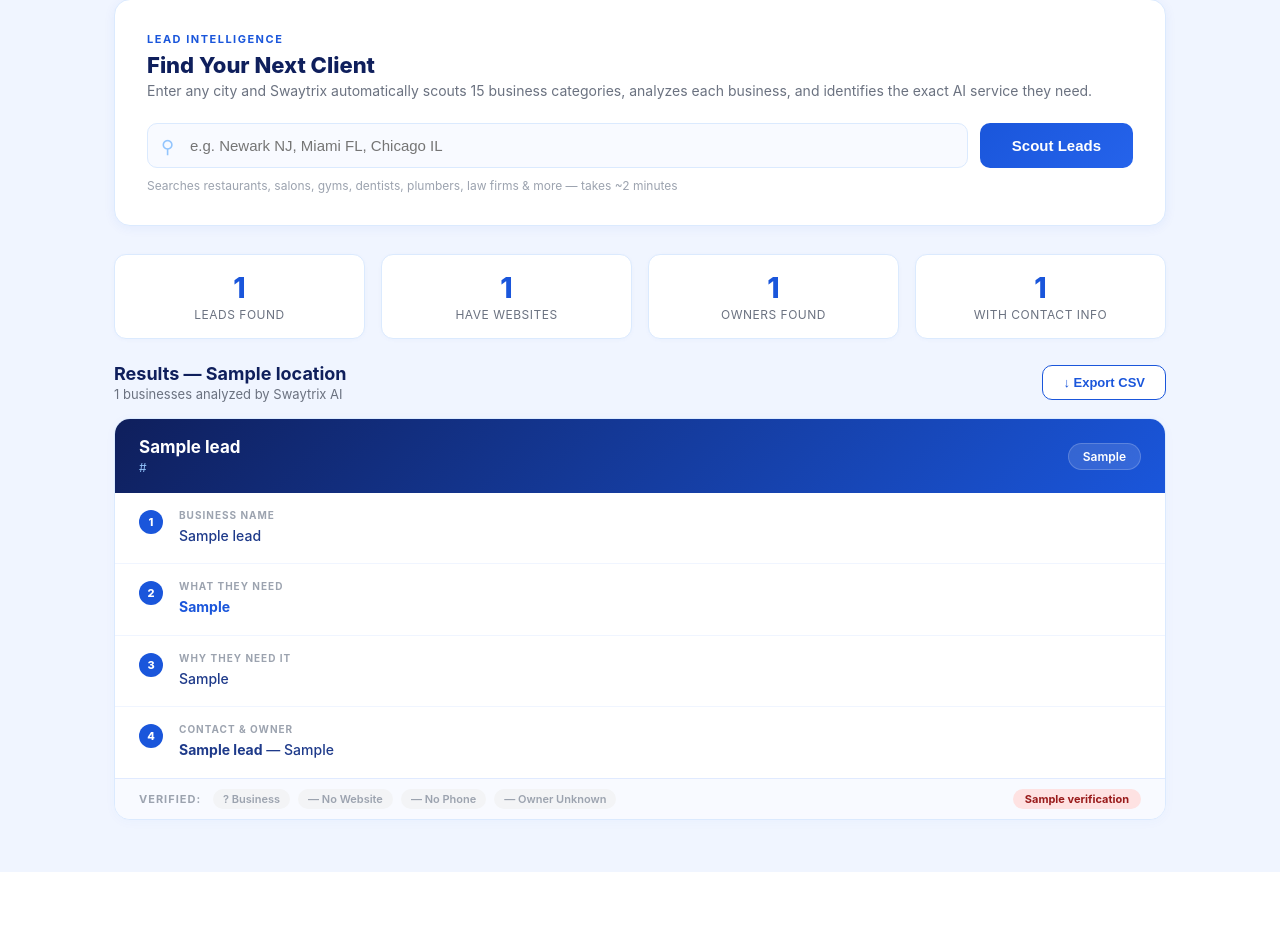
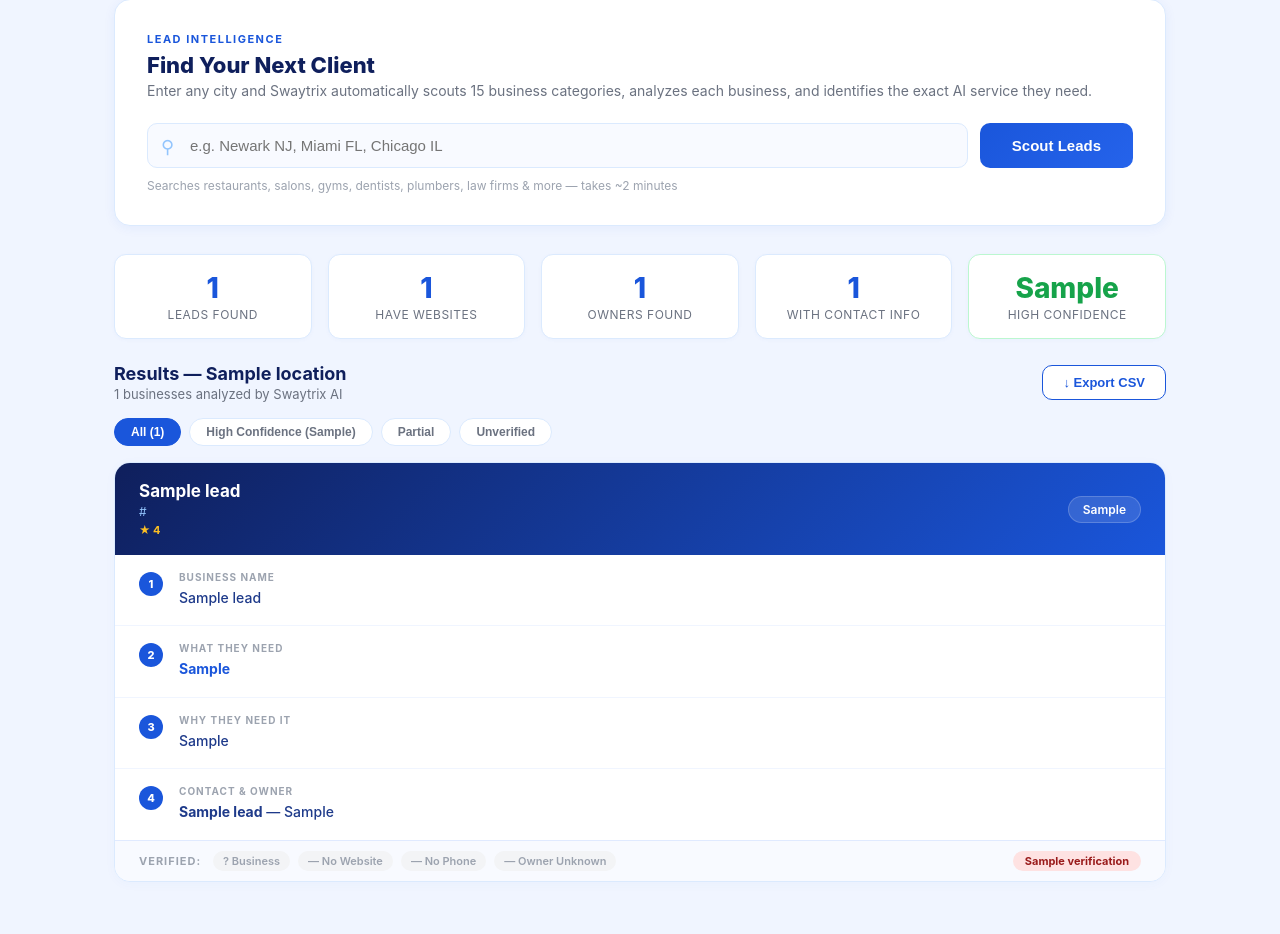
Before and after one commit to aibuilder-debug007/lead-scout, a FastAPI app: template templates/index.html in a window 1280 px wide. Shown: the part 97-1031 px from the top of the page. Before the commit the page ends 969 px from the top, so only its background shows below. Run offline with FastAPI, Linux system fonts and the light colour scheme; the template is opened without the code that fills it: most values are stand-ins (such as "Sample title", 1, 10 or a date in 2020).

Commit message:
Improve lead pipeline: caching, dedup, CSV fix, filter UI
- Prompt caching on Claude Sonnet calls (~30% cost reduction per search)
- Result cache: download reuses search results instead of re-running
- Deduplication: skip same business found across multiple categories
- Fix CSV export: now includes rating, confidence, and per-field verification
- Fix Claude response parsing: regex handles multiline WHY_THEY_NEED_IT
- Fix CSV filename sanitization (regex instead of single space replace)
- UI: High Confidence stat card, filter bar (All/High/Partial/Unverified)
- UI: Show Google rating on lead cards

Co-Authored-By: Claude Sonnet 4.6 <noreply@anthropic.com>

```diff
--- a/main.py
+++ b/main.py
@@ -25,6 +25,7 @@ APP_PASSWORD = os.environ.get("APP_PASSWORD", "leadscout123")
 claude = anthropic.Anthropic(api_key=ANTHROPIC_API_KEY)
 
 VALID_TOKENS: set[str] = set()
+RESULTS_CACHE: dict[str, dict] = {}  # session -> {location, leads}
 
 BLOCKED_DOMAINS = [
     "yelp.com", "yellowpages.com", "tripadvisor.com", "google.com", "facebook.com",
@@ -204,27 +205,34 @@ def analyze_lead(name: str, website: str, address: str, phone: str, rating: str,
     msg = claude.messages.create(
         model="claude-sonnet-4-6",
         max_tokens=500,
-        messages=[{"role": "user", "content": f"""You are an AI services sales analyst. Deeply analyze this local business and identify exactly what AI service would help them most.
-
-Business Name: {name}
+        extra_headers={"anthropic-beta": "prompt-caching-2024-07-31"},
+        system=[{
+            "type": "text",
+            "text": (
+                "You are an AI services sales analyst. Analyze local businesses and identify exactly what AI service would help them most.\n\n"
+                "Reply in EXACTLY this format:\n"
+                "WHAT_THEY_NEED: [specific AI service — e.g. 'AI chatbot for customer inquiries', 'automated review response system', 'AI appointment booking']\n"
+                "WHY_THEY_NEED_IT: [2-3 sentences — cite specific observed facts: missing features, low rating, no online booking, outdated site, no contact form, etc.]"
+            ),
+            "cache_control": {"type": "ephemeral"}
+        }],
+        messages=[{"role": "user", "content": f"""Business Name: {name}
 Address: {address}
 Phone: {phone}
 Google Rating: {rating or 'Not listed'}
 Website: {website if website else 'None found'}
-Website Content: {site_text[:4000] if site_text else ('(site exists but could not be scraped)' if website else 'N/A — no website')}
-
-Based on what you actually see on their website and their situation, reply in EXACTLY this format:
-WHAT_THEY_NEED: [specific AI service — be precise, e.g. "AI chatbot for customer inquiries and bookings", "automated review response system", "AI-powered appointment booking", "website + AI lead capture chatbot"]
-WHY_THEY_NEED_IT: [2-3 sentences — be specific and factual based on what you observed: missing features, low rating, no online booking, outdated site, no contact form, etc.]
-"""}]
+Website Content: {site_text[:4000] if site_text else ('(site exists but could not be scraped)' if website else 'N/A — no website')}"""}]
     )
     text = msg.content[0].text
     result = {"what_they_need": "", "why_they_need_it": ""}
-    for line in text.strip().split("\n"):
-        if line.startswith("WHAT_THEY_NEED:"):
-            result["what_they_need"] = line.replace("WHAT_THEY_NEED:", "").strip()
-        elif line.startswith("WHY_THEY_NEED_IT:"):
-            result["why_they_need_it"] = line.replace("WHY_THEY_NEED_IT:", "").strip()
+    what_match = re.search(r"WHAT_THEY_NEED:\s*(.+?)(?:\n|(?=WHY_THEY_NEED_IT:))", text, re.IGNORECASE)
+    why_match = re.search(r"WHY_THEY_NEED_IT:\s*(.+)", text, re.DOTALL | re.IGNORECASE)
+    if what_match:
+        result["what_they_need"] = what_match.group(1).strip()
+    if why_match:
+        result["why_they_need_it"] = why_match.group(1).strip()
+    if not result["what_they_need"] or not result["why_they_need_it"]:
+        logger.warning(f"Parse failure for {name!r}: {text[:150]}")
     return result
 
 
@@ -356,6 +364,7 @@ async def process_business(biz: dict, location: str) -> dict:
     lead = {
         "name": name,
         "url": website or "No website",
+        "rating": rating,
         "what_they_need": analysis["what_they_need"],
         "why_they_need_it": analysis["why_they_need_it"],
         "contact_info": " | ".join(contact_parts) if contact_parts else "Not found",
@@ -368,9 +377,13 @@ async def process_business(biz: dict, location: str) -> dict:
 
 async def scout_leads(location: str) -> list[dict]:
     all_leads = []
+    seen: set[str] = set()
     for biz_type in BUSINESS_TYPES:
         businesses = await places_search(biz_type, location)
-        tasks = [process_business(biz, location) for biz in businesses]
+        unique = [b for b in businesses if b["name"].lower().strip() not in seen]
+        for b in unique:
+            seen.add(b["name"].lower().strip())
+        tasks = [process_business(biz, location) for biz in unique]
         results = await asyncio.gather(*tasks)
         all_leads.extend(results)
     return all_leads
@@ -427,21 +440,46 @@ async def search(request: Request, location: str = Form(...), session: str | Non
     if not check_auth(session):
         return RedirectResponse(url="/login", status_code=303)
     leads = await scout_leads(location)
-    return templates.TemplateResponse("index.html", {"request": request, "leads": leads, "location": location})
+    RESULTS_CACHE[session] = {"location": location, "leads": leads}
+    high_confidence = sum(1 for l in leads if l.get("verification", {}).get("label") == "High Confidence")
+    return templates.TemplateResponse("index.html", {"request": request, "leads": leads, "location": location, "high_confidence": high_confidence})
 
 
 @app.post("/download")
 async def download(location: str = Form(...), session: str | None = Cookie(default=None)):
     if not check_auth(session):
         return RedirectResponse(url="/login", status_code=303)
-    leads = await scout_leads(location)
+    cached = RESULTS_CACHE.get(session)
+    if cached and cached.get("location") == location:
+        leads = cached["leads"]
+    else:
+        leads = await scout_leads(location)
     output = io.StringIO()
-    writer = csv.DictWriter(output, fieldnames=["name", "url", "what_they_need", "why_they_need_it", "contact_info", "owner_name"])
+    fieldnames = ["name", "url", "rating", "what_they_need", "why_they_need_it", "contact_info", "owner_name", "confidence", "website_verified", "phone_verified", "owner_verified", "business_verified"]
+    writer = csv.DictWriter(output, fieldnames=fieldnames)
     writer.writeheader()
-    writer.writerows(leads)
+    for lead in leads:
+        v = lead.get("verification", {})
+        checks = v.get("checks", {})
+        def bstr(val): return "Yes" if val is True else ("No" if val is False else "N/A")
+        writer.writerow({
+            "name": lead["name"],
+            "url": lead["url"],
+            "rating": lead.get("rating", ""),
+            "what_they_need": lead["what_they_need"],
+            "why_they_need_it": lead["why_they_need_it"],
+            "contact_info": lead["contact_info"],
+            "owner_name": lead["owner_name"],
+            "confidence": v.get("label", ""),
+            "website_verified": bstr(checks.get("website")),
+            "phone_verified": bstr(checks.get("phone")),
+            "owner_verified": bstr(checks.get("owner")),
+            "business_verified": bstr(checks.get("business")),
+        })
     output.seek(0)
+    safe_loc = re.sub(r"[^\w\-]", "_", location)
     return StreamingResponse(
         io.BytesIO(output.getvalue().encode()),
         media_type="text/csv",
-        headers={"Content-Disposition": f"attachment; filename=leads_{location.replace(' ', '_')}.csv"},
+        headers={"Content-Disposition": f"attachment; filename=leads_{safe_loc}.csv"},
     )
--- a/templates/index.html
+++ b/templates/index.html
@@ -239,6 +239,23 @@
         .conf-high { background: #dcfce7; color: #166534; }
         .conf-partial { background: #fef9c3; color: #854d0e; }
         .conf-low { background: #fee2e2; color: #991b1b; }
+
+        /* ── FILTER BAR ── */
+        .filter-bar { display: flex; gap: 8px; margin-bottom: 16px; flex-wrap: wrap; }
+        .filter-btn {
+            background: white;
+            border: 1.5px solid #dbeafe;
+            color: #6b7280;
+            padding: 6px 16px;
+            border-radius: 20px;
+            font-size: 12px;
+            font-weight: 600;
+            cursor: pointer;
+            transition: all 0.15s;
+        }
+        .filter-btn:hover { border-color: #1a56db; color: #1a56db; }
+        .filter-btn.active { background: #1a56db; border-color: #1a56db; color: white; }
+        .lead-rating { font-size: 11px; color: #fbbf24; font-weight: 700; margin-top: 4px; }
     </style>
 </head>
 <body>
@@ -301,6 +318,10 @@
                     <div class="stat-num">{{ leads|selectattr('contact_info', 'ne', 'Not found')|list|length }}</div>
                     <div class="stat-label">With Contact Info</div>
                 </div>
+                <div class="stat-card" style="border-color:#bbf7d0;">
+                    <div class="stat-num" style="color:#16a34a;">{{ high_confidence or 0 }}</div>
+                    <div class="stat-label">High Confidence</div>
+                </div>
             </div>
             {% endif %}
 
@@ -316,9 +337,19 @@
                 </form>
             </div>
 
+            <!-- FILTER BAR -->
+            {% if leads %}
+            <div class="filter-bar">
+                <button class="filter-btn active" onclick="filterLeads('all', this)">All ({{ leads|length }})</button>
+                <button class="filter-btn" onclick="filterLeads('High Confidence', this)">High Confidence ({{ high_confidence or 0 }})</button>
+                <button class="filter-btn" onclick="filterLeads('Partial', this)">Partial</button>
+                <button class="filter-btn" onclick="filterLeads('Unverified', this)">Unverified</button>
+            </div>
+            {% endif %}
+
             <!-- LEAD CARDS -->
             {% for lead in leads %}
-            <div class="lead-card">
+            <div class="lead-card" data-confidence="{{ lead.verification.label if lead.verification else '' }}">
                 <div class="lead-card-header">
                     <div>
                         <div class="lead-name">{{ lead.name }}</div>
@@ -326,6 +357,9 @@
                         <a href="{{ lead.url }}" target="_blank" class="lead-url">{{ lead.url }}</a>
                         {% else %}
                         <span class="lead-url">No website found</span>
+                        {% endif %}
+                        {% if lead.rating %}
+                        <div class="lead-rating">&#9733; {{ lead.rating }}</div>
                         {% endif %}
                     </div>
                     <div class="lead-badge">{{ lead.what_they_need }}</div>
@@ -423,6 +457,13 @@
             document.getElementById('loadingDiv').style.display = 'block';
             document.getElementById('searchForm').style.display = 'none';
         }
+        function filterLeads(level, btn) {
+            document.querySelectorAll('.filter-btn').forEach(b => b.classList.remove('active'));
+            btn.classList.add('active');
+            document.querySelectorAll('.lead-card').forEach(card => {
+                card.style.display = (level === 'all' || card.dataset.confidence === level) ? '' : 'none';
+            });
+        }
     </script>
 </body>
 </html>
```
